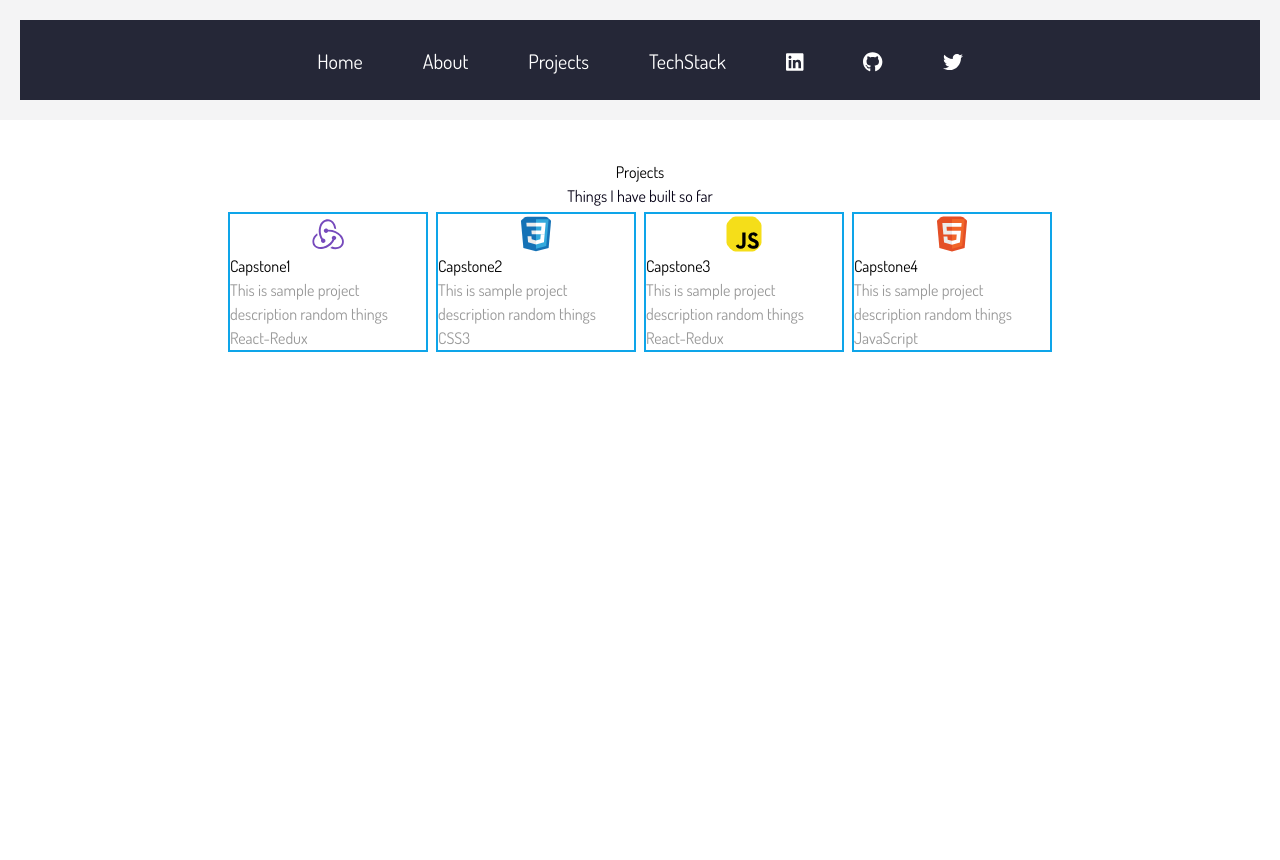
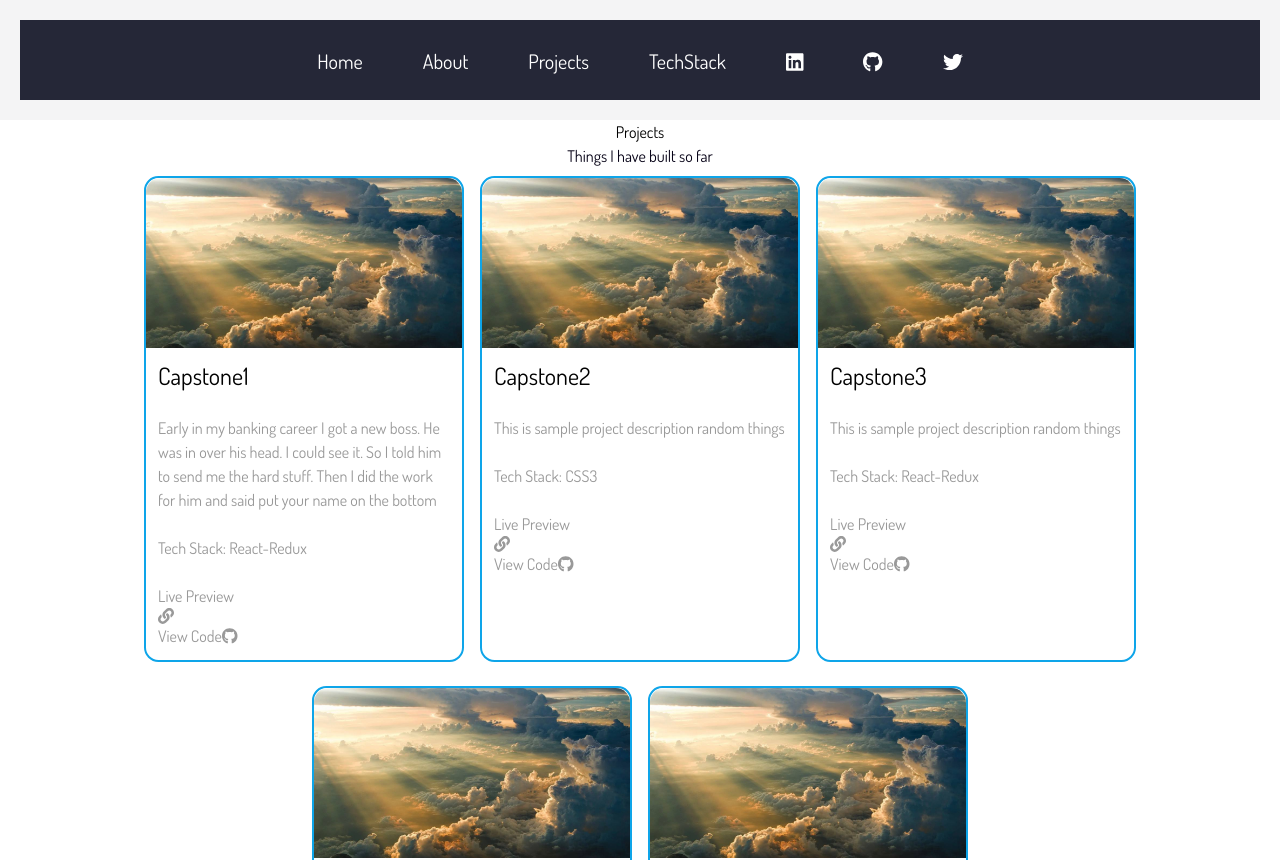
Before and after one commit to kennankole/portfolio, a React (Create React App) app: page /projects in a window 1280 px wide. Shown: the top 860 px of the page. Before the commit the page ends 800 px from the top, so only its background shows below. Built offline with nearby package versions, Linux system fonts and the light colour scheme.

Commit message:
Adding more styles to the projects page Added react icons

```diff
--- a/src/app/cardData.js
+++ b/src/app/cardData.js
@@ -1,32 +1,39 @@
-import logo from '../images/logo.svg';
-import css3 from '../images/css3.svg';
-import js from '../images/js.svg';
-import html from '../images/html.svg';
+// import logo from '../images/logo.svg';
+// import css3 from '../images/css3.svg';
+// import js from '../images/js.svg';
+// import html from '../images/html.svg';
+import sky from '../images/sky.jpeg';
 
 const cardData = {
   card1: {
-    image: logo,
+    image: sky,
     title: 'Capstone1',
-    description: 'This is sample project description random things',
+    description: 'Early in my banking career I got a new boss. He was in over his head. I could see it. So I told him to send me the hard stuff. Then I did the work for him and said put your name on the bottom',
     language: 'React-Redux',
   },
   card2: {
-    image: css3,
+    image: sky,
     title: 'Capstone2',
     description: 'This is sample project description random things',
     language: 'CSS3',
   },
   card3: {
-    image: js,
+    image: sky,
     title: 'Capstone3',
     description: 'This is sample project description random things',
     language: 'React-Redux',
   },
   card4: {
-    image: html,
+    image: sky,
     title: 'Capstone4',
     description: 'This is sample project description random things',
     language: 'JavaScript',
   },
+  card5: {
+    image: sky,
+    title: 'Capstone1',
+    description: 'This is sample project description random things',
+    language: 'React-Redux',
+  },
 };
 export default cardData;
--- a/src/features/projects/ProjectCard.js
+++ b/src/features/projects/ProjectCard.js
@@ -1,17 +1,31 @@
+import { FontAwesomeIcon } from '@fortawesome/react-fontawesome';
+import { faGithub } from '@fortawesome/free-brands-svg-icons';
+import { FaLink } from 'react-icons/fa';
 import cardData from '../../app/cardData';
 
 const ProjectCard = () => (
-  <div className="flex flex-wrap justify-center">
+  <div className="flex flex-wrap justify-center p-15">
     {Object.values(cardData).map((card) => (
-      <div className="w-full sm:w-1/2 md:w-1/3 lg:w-1/4 xl:w-1/6 mb-4 m-1 border-2 border-sky-500" key={card.title}>
+      <div className="w-full sm:w-1/2 md:w-1/2 lg:w-1/3 xl:w-1/4 mb-4 m-2 border-2 border-sky-500 rounded-lg" key={card.title}>
         <div className="flex">
           <div className="flex flex-col">
             <div className="flex justify-center">
-              <img src={card.image} alt={card.title} className="h-10 w-10 rounded-full" />
+              <img src={card.image} alt={card.title} className="project-img rounded-t-lg" />
             </div>
-            <h2>{card.title}</h2>
-            <p>{card.description}</p>
-            <p>{card.language}</p>
+            <h2 className="text-2xl p-3">{card.title}</h2>
+            <p className="p-3">{card.description}</p>
+            <p className="p-3">
+              Tech Stack:
+              {' '}
+              {card.language}
+            </p>
+            <p className="p-3">
+              Live Preview
+              <FaLink />
+              {' '}
+              View Code
+              <FontAwesomeIcon icon={faGithub} />
+            </p>
           </div>
         </div>
       </div>
--- a/src/features/projects/Projects.js
+++ b/src/features/projects/Projects.js
@@ -1,7 +1,7 @@
 import ProjectCard from './ProjectCard';
 
 const Projects = () => (
-  <div className="p-10">
+  <div className="">
     <div className="flex justify-center">
       <div className="flex flex-col">
         <h2 className="flex justify-center">Projects</h2>
--- a/tailwind.config.js
+++ b/tailwind.config.js
@@ -10,6 +10,16 @@ module.exports = {
         128: '32rem',
       },
     },
+    borderRadius: {
+      none: '0',
+      sm: '0.125rem',
+      // DEFAULT: '0.25rem',
+      // DEFAULT: '4px',
+      md: '0.375rem',
+      lg: '0.9rem',
+      full: '9999px',
+      large: '15px',
+    },
   },
   plugins: [],
 };
```
Also changed, not shown: src/images/sky.jpeg (added).
